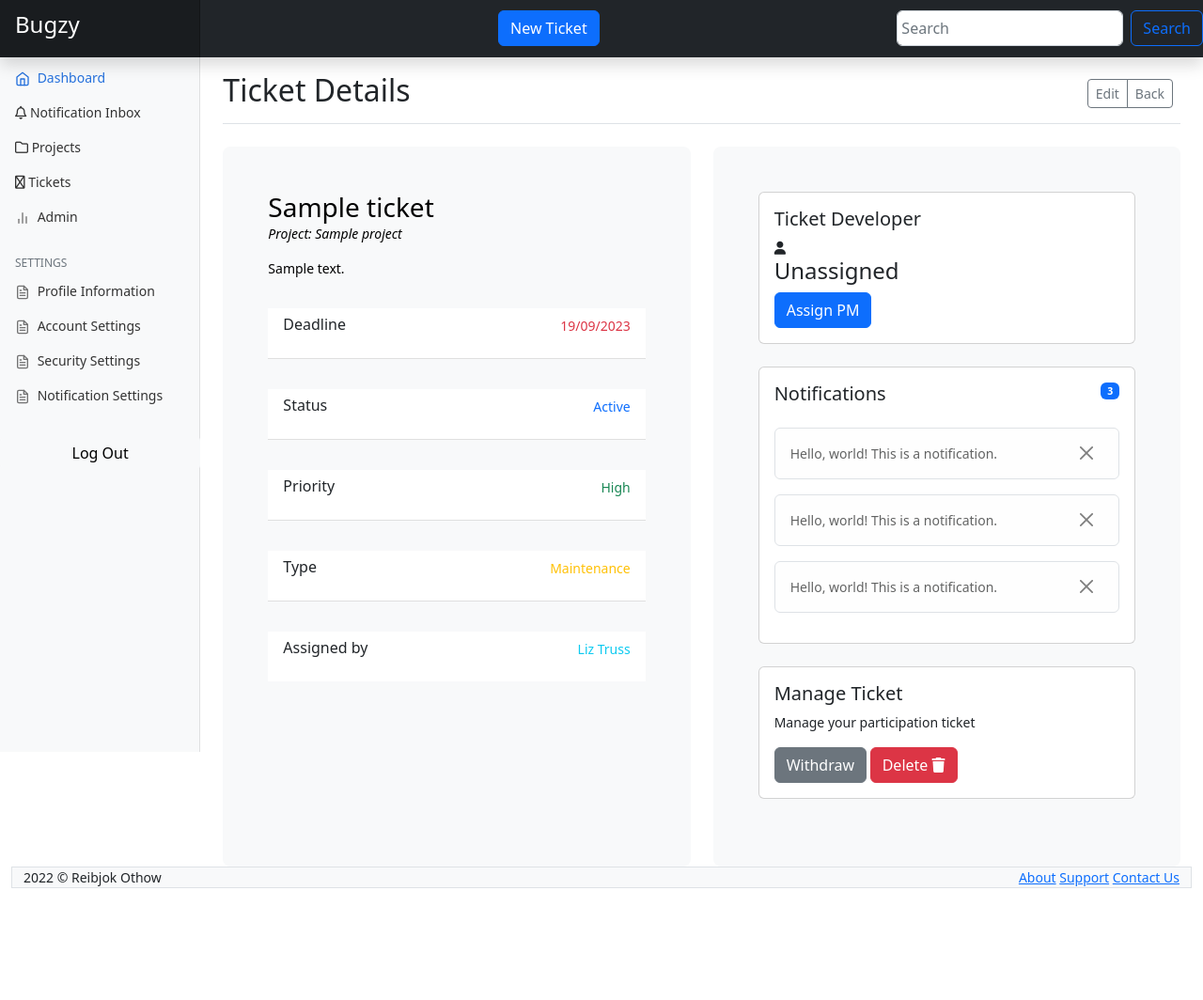
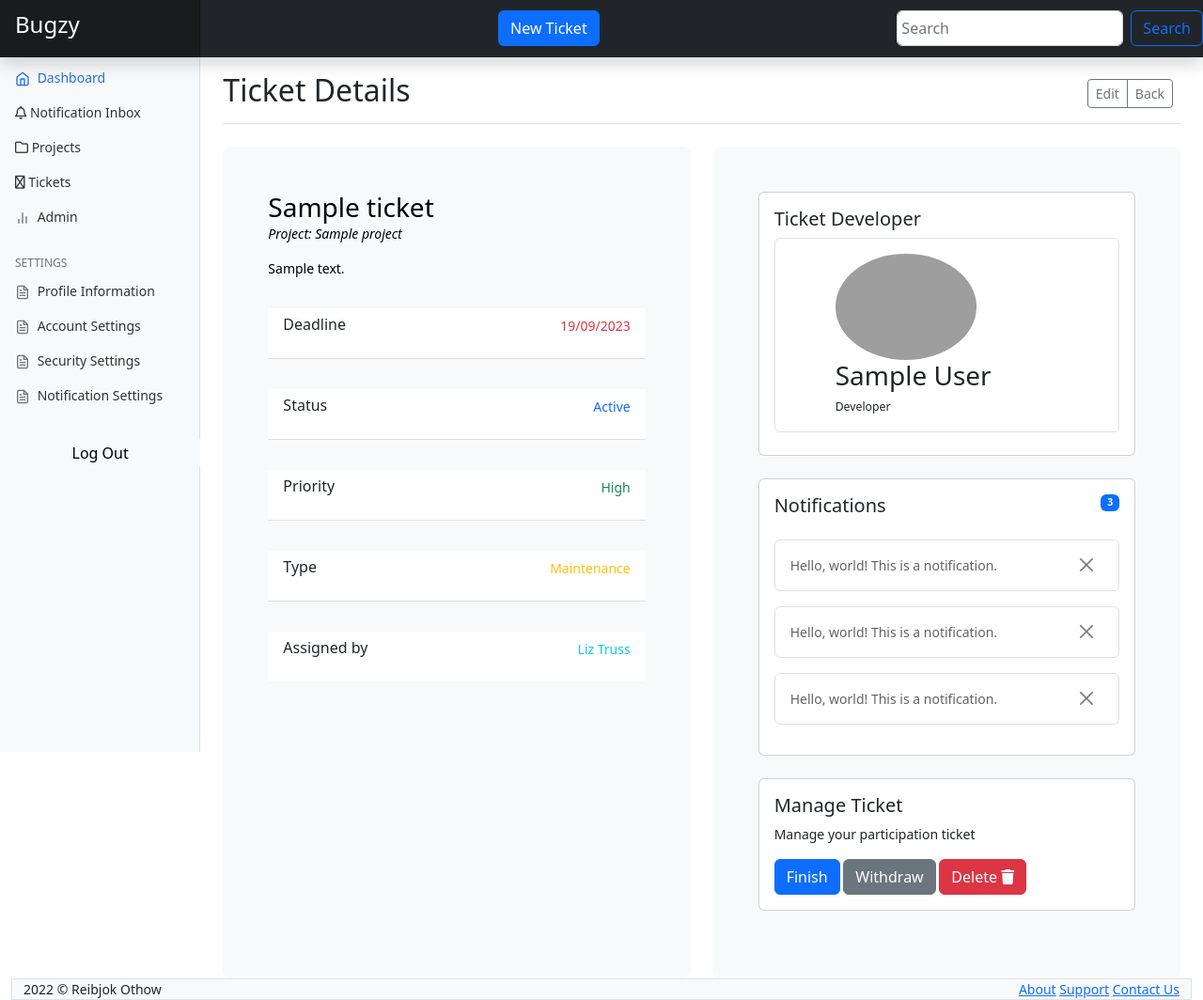
Before and after one commit to Rebjok/Bug-tracker, a Flask app: page /ticket-details/1 in a window 1280 px wide. Shown: the whole page at 94% size. Before the commit the page ends 945 px from the top, so only its background shows below. Run offline with Flask 2, Linux system fonts and the light colour scheme; tables that the repository leaves empty hold one stand-in row (values such as "Sample post"); some libraries are stand-ins or nearby versions; grey boxes are pictures that could not be loaded.

Commit message:
unassigned tickets can now be assigned developers

```diff
--- a/app.py
+++ b/app.py
@@ -307,8 +307,9 @@ def ticket_dashboard():
 # This page displays details for a specific ticket
 @app.route('/ticket-details/<ticket_id>', methods=['GET'])
 def ticket_details(ticket_id):
+    users = User.query.all()
     ticket = Ticket.query.filter_by(id=ticket_id).first()
-    return render_template('ticket-details.html', ticket=ticket)
+    return render_template('ticket-details.html', ticket=ticket, users=users)
 
 
 # This page displays a form to edit a ticket or create a new one
@@ -342,6 +343,18 @@ def search_ticket():
     print(json_data)
     return jsonify(message="Success")
 
+# This route changes a tickets's developer
+@app.route('/change-dev/<ticket_id>/<user_id>', methods=['GET'])
+def change_dev(ticket_id, user_id):
+    ticket = Ticket.query.filter_by(id=ticket_id).first()
+    user = User.query.filter_by(id=user_id).first()
+    if ticket and user:
+        ticket.developer_id = user.id
+        db.session.commit()
+        return redirect(url_for('ticket_details', ticket_id=ticket_id))
+    else:
+        flash("Either the project or the user do not exist")
+        return redirect(url_for('ticket_details', ticket_id=ticket_id))
 
 ## PROJECT ROUTES
 # This page displays  all projects in a list
--- a/templates/ticket-details.html
+++ b/templates/ticket-details.html
@@ -45,12 +45,61 @@
           <div class="card mb-4">
               <div class="card-body">
                 <h5 class="card-title">Ticket Developer</h5>
-                <div class="col">
+                {% if ticket.developer %}
+                  <div class="col">
+                      <div class="card px-5 border h-100 mb-2">
+                        <div class="card-body">
+                          <div class="col">
+                              <img src="https://bootdey.com/img/Content/avatar/avatar7.png" alt="Admin" class="rounded-circle" width="150">
+                              <div  class="row">
+                                  <h3>{{ticket.developer.name}}</h3>
+                                  <small>Developer</small>
+                              </div>
+                          </div>
+                        </div>
+                      </div>
+                {% else %}
                   <i class="fa-solid fa-user"></i>
                   <div class="col">
                       <h4>Unassigned</h4>
-                      <button class="btn btn-primary">Assign PM</button>
+                      <button class="btn btn-primary" type="button" data-bs-toggle="modal" data-bs-target="#assignDeveloperModal">Assign Developer</button>
                   </div>
+                  {% endif %}
+                      <!-- Assign Project Manager Modal -->
+                      <div class="modal fade" id="assignDeveloperModal" tabindex="-1" aria-labelledby="devModalLabel" aria-hidden="true">
+                          <div class="modal-dialog">
+                            <div class="modal-content">
+                              <div class="modal-header">
+                                <h5 class="modal-title" id="devModalLabel">Please select a Project Manager</h5>
+                                <button type="button" class="btn-close" data-bs-dismiss="modal" aria-label="Close"></button>
+                              </div>
+                              <div class="modal-body">
+                                  <table class="table table-hover">
+                                        <thead class="thead-dark">
+                                          <tr>
+                                            <th scope="col">Id</th>
+                                            <th scope="col">Name</th>
+                                            <th scope="col">Username</th>
+                                          </tr>
+                                        </thead>
+                                        <tbody>
+                                          {% for user in users %}
+                                          <tr onclick="window.location.href='{{ url_for('change_dev', ticket_id=ticket.id, user_id=user.id) }}';">
+                                            <td>{{user.id}}</td>
+                                            <td>{{user.name}}</td>
+                                            <td>{{user.username}}</td>
+                                          </tr>
+                                          {% endfor %}
+                                        </tbody>
+                                  </table>
+                              </div>
+                              <div class="modal-footer">
+                                <button type="button" class="btn btn-secondary" data-bs-dismiss="modal">Close</button>
+                                <button type="button" class="btn btn-primary">Select</button>
+                              </div>
+                            </div>
+                          </div>
+                        </div>
                 </div>
               </div>
           </div>
@@ -91,6 +140,7 @@
                 <h5 class="card-title">Manage Ticket</h5>
                 <p>Manage your participation ticket</p>
                 <div>
+                    <button class="btn btn-primary">Finish</button>
                     <button class="btn btn-secondary">Withdraw</button>
                     <button class="btn btn-danger">Delete <i class="fa-solid fa-trash"></i></button>
                 </div>
```
